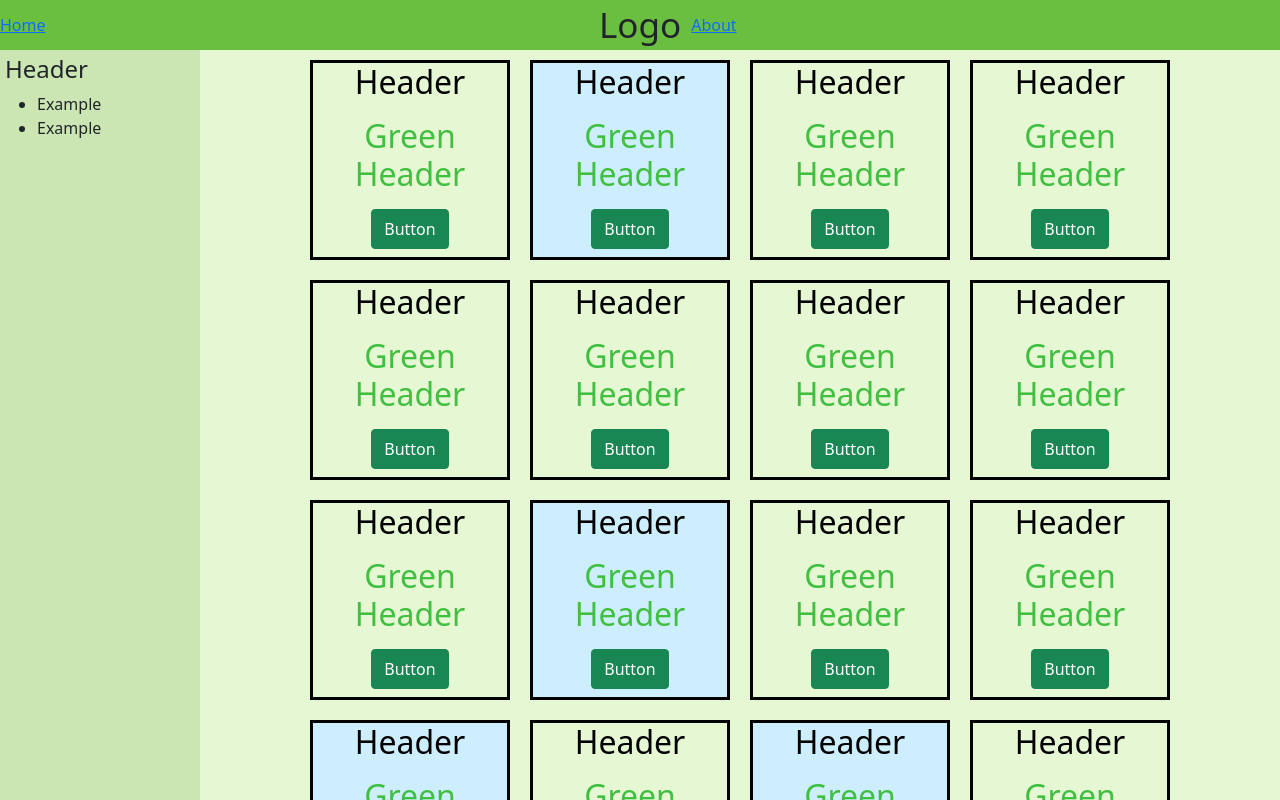
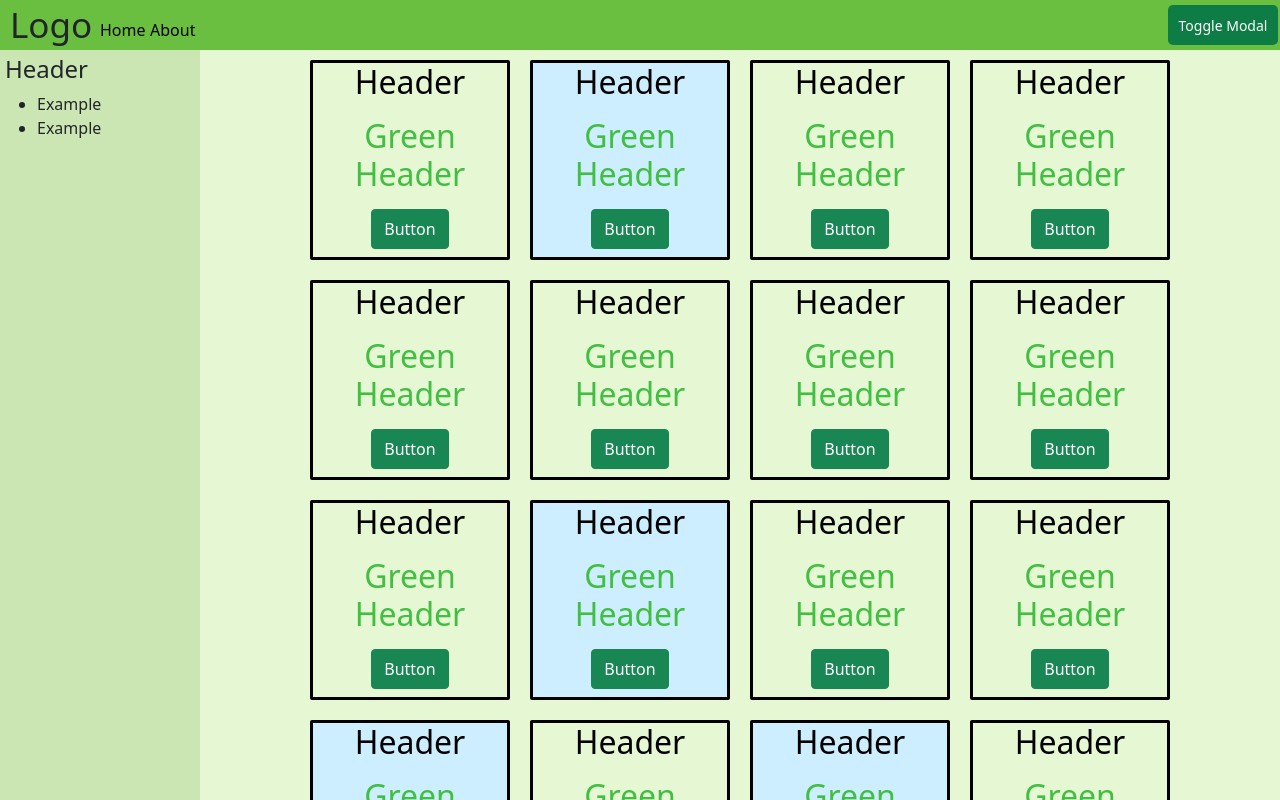
Before and after one commit to Matt-Eva/react-css-and-file-structure, a React (Create React App) app: page / in a window 1280 px wide. Built offline with nearby package versions, Linux system fonts and the light colour scheme.

Commit message:
basic styles implemented

```diff
--- a/src/components/Content/ContentBox.css
+++ b/src/components/Content/ContentBox.css
@@ -11,7 +11,7 @@
     overflow: auto;
 }
 
-@media (min-width: 600px){
+@media (min-width: 620px){
     .content-box {
         grid-column: 2 / span 1;
     }
--- a/src/components/Content/ContentCard.css
+++ b/src/components/Content/ContentCard.css
@@ -7,6 +7,7 @@
     margin: 10px;
     color: black;
     transition: 500ms;
+    border-radius: 2px;
 }
 
 .content-card:hover{
--- a/src/components/Header/Header.css
+++ b/src/components/Header/Header.css
@@ -2,26 +2,11 @@
     grid-row: 1 / span 1;
     grid-column: 1 / span 2;
     background-color: hsl(100, 50%, 50%);
+
     display: grid;
-    grid-template-columns: 25vw 15vw 60vw;
+    grid-template-columns: 50px 90px 50px 50px calc(100vw - 440px) 200px;
     grid-template-rows: 50px;
     align-items: center;
-}
-
-.header__title{
-    grid-column: 2 / span 1;
-    grid-row: 1 / span 1;
-    justify-self: center;
-    font-size: 35px;
-    margin: 0;
-}
-
-.header__btn-box {
-    grid-row: 1 / span 1;
-    grid-column: 3 / span 1;
-
-    display: flex;
-    justify-content: right;
 }
 
 .header__menu-box {
@@ -30,7 +15,39 @@
     justify-content: center;
 }
 
+.header__title{
+    grid-column: 2;
+    grid-row: 1;
+    font-size: 35px;
+    margin: 0;
+}
+
+.header a{
+    text-decoration: none;
+    align-self: end;
+    padding-bottom: 8px;
+}
+
+.header__home-link{
+    grid-column: 3;
+    grid-row: 1;
+    color: black;
+}
+
+.header__about-link{
+    grid-column: 4;
+    grid-row: 1;
+    color: black;
+}
+
+.header a:hover{
+    color: black;
+    cursor: pointer;
+}
+
 .header__toggle-modal-btn {
+    grid-row: 1;
+    grid-column: 6;
     background-color: hsl(150, 80%, 27%);
     color: white;
     border: none;
@@ -39,6 +56,9 @@
     font-size: 14px;
     padding: 8px;
     transition: 200ms;
+    height: 40px;
+    width: 110px;
+    justify-self: right;
 }
 
 .header__toggle-modal-btn:hover {
@@ -48,6 +68,23 @@
 
 @media (min-width: 620px){
     .header {
-        grid-template-columns: 46vw 8vw 46vw;
+        grid-template-columns: 100px 50px 50px calc(100vw - 400px) 200px;
+    }
+
+    .header__title{
+        grid-column: 1;
+        padding-left: 10px;
+    }
+
+    .header__home-link{
+        grid-column: 2;
+    }
+
+    .header__about-link{
+        grid-column: 3;
+    }
+
+    .header__toggle-modal-btn{
+        grid-column: 5;
     }
 }
--- a/src/components/Header/Header.js
+++ b/src/components/Header/Header.js
@@ -8,8 +8,8 @@ function Header({toggleSidebar, toggleModal}) {
     <div className="header">
         <ToggleSidebar toggleSidebar={toggleSidebar} />
         <h1 className="header__title">Logo</h1>
-        <Link to="/">Home</Link>
-        <Link to="/about">About</Link>
+        <Link to="/" className="header__home-link">Home</Link>
+        <Link to="/about" className="header__about-link">About</Link>
         <button className="header__toggle-modal-btn" onClick={toggleModal}>Toggle Modal</button>
     </div>
   )
--- a/src/components/Header/Modal.css
+++ b/src/components/Header/Modal.css
@@ -1,3 +1,49 @@
 .modal {
+    grid-row: 1 / span 2;
+    grid-column: 1 / span 2;
+    position: fixed;
+    top: 0px;
+    height: 100vh;
+    width: 100vw;
+    background-color: rgba(0, 0, 0, 0.3);
+    z-index: 1;
+    display: flex;
+    align-items: center;
+    justify-content: center;
+}
 
+.modal--no-display{
+    display: none;
 }
+
+.modal__user-interaction{
+    width: 500px;
+    height: 400px;
+    background-color: white;
+    max-width: 90vw;
+    border-radius: 10px;
+    display: grid;
+    grid-template-rows: 30px 370px;
+    grid-template-columns: 500px;
+}
+
+.modal__user-interaction h1{
+    grid-row: 2;
+    grid-column: 1;
+    align-self: center;
+    justify-self: center;
+}
+
+.modal__user-interaction button{
+    grid-row: 1;
+    grid-column: 1;
+    justify-self: right;
+    width: 20px;
+    border: none;
+    text-align: center;
+    background-color: white;
+    font-weight: bold;
+    border-radius: 50%;
+    margin-top: 0px;
+    margin-right: 5px;
+}
--- a/src/components/Header/Modal.js
+++ b/src/components/Header/Modal.js
@@ -1,10 +1,17 @@
 import React from 'react'
 import "./Modal.css"
 
-function Modal() {
+function Modal({showModal, toggleModal}) {
+
+  const className = showModal ? "modal" : "modal--no-display"
+
+  console.log(className)
   return (
-    <div className="modal">
-
+    <div className={className}>
+      <div className="modal__user-interaction">
+        <h1>This is a modal</h1>
+        <button onClick={toggleModal}>X</button>
+      </div>
     </div>
   )
 }
--- a/src/components/Header/ToggleSidebar.css
+++ b/src/components/Header/ToggleSidebar.css
@@ -5,28 +5,22 @@
     flex-flow: row wrap;
     align-items: center;
     justify-content: center;
-    width: 60px;
-    height: 40px;
+    width: 52px;
+    height: 30px;
     cursor: pointer;
-    margin-left: 10px;
-    border: solid;
-    border-width: 1px;
-    border-radius: 5px;
-    border-color: hsl(0, 0%, 50%);
-    padding: 8px 10px;
 }
 
 .toggle-sidebar__line {
     height: 0px;
-    width: 25px;
-    background-color: hsl(120, 0%, 35%);
+    width: 32px;
+    background-color: black;
     border: solid;
     border-radius: 2px;
-    border-color: hsl(120, 0%, 35%);
+    border-color: black;
     border-width: thin;
 }
 
-@media (min-width: 600px){
+@media (min-width: 620px){
     .toggle-sidebar {
         display: none;
     }
--- a/src/components/Sidebar/Sidebar.css
+++ b/src/components/Sidebar/Sidebar.css
@@ -2,7 +2,7 @@
     display: none;
 }
 
-@media (min-width: 600px){
+@media (min-width: 620px){
    .sidebar {
     grid-row: 2 / span 1;
     grid-column: 1 / span 1;
--- a/src/pages/Home/Home.js
+++ b/src/pages/Home/Home.js
@@ -22,7 +22,7 @@ function Home() {
   return (
     <div className="home">
       <HiddenSidebar toggleSidebar={toggleSidebar} showSidebar={showSidebar}/>
-      {showModal ? <Modal /> : null}
+      <Modal showModal={showModal} toggleModal={toggleModal}/>
       <Header toggleSidebar={toggleSidebar} toggleModal={toggleModal}/>
       <Sidebar />
       <ContentBox />
```
